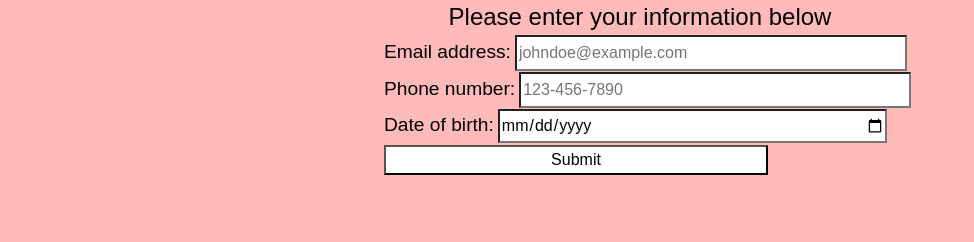
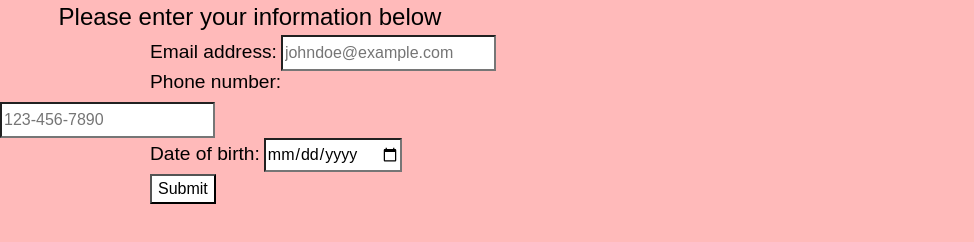
Before and after one commit to Jose-s-Organization/lab2, a plain HTML site: page index.html in a window 1280 px wide. Shown: the whole page, without its empty margins (0-974 px from the left). Drawn offline with Linux system fonts and the light colour scheme.

Commit message:
style css, left align on desktop

```diff
--- a/css/screen.css
+++ b/css/screen.css
@@ -56,9 +56,14 @@ div {
     }
 
     input {
-        width: 30%;
+        width: auto;
         height: 30px;
         float: center;
     }
 
+    .container {
+        width: 500px;
+        float: left;
+    }
+
 }
```
